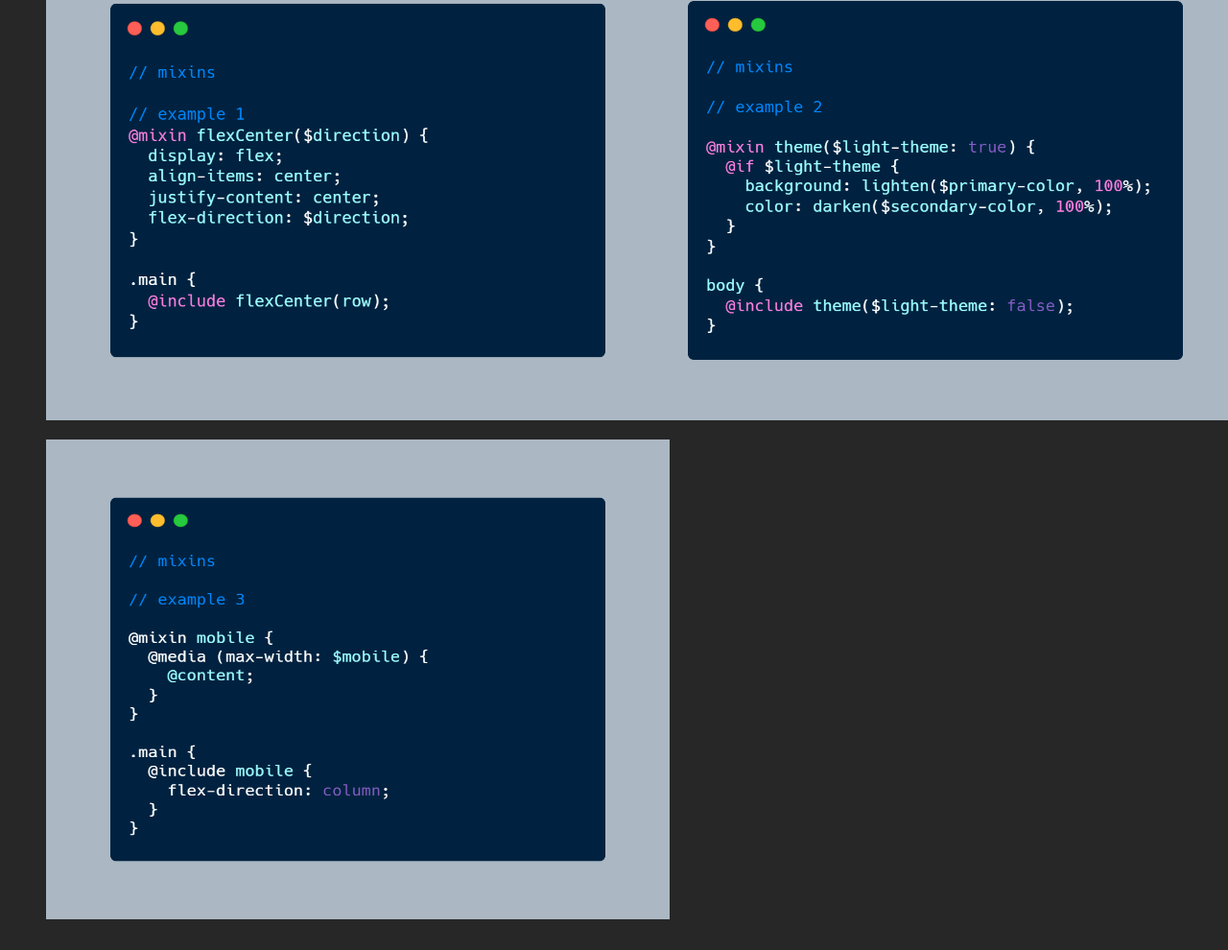
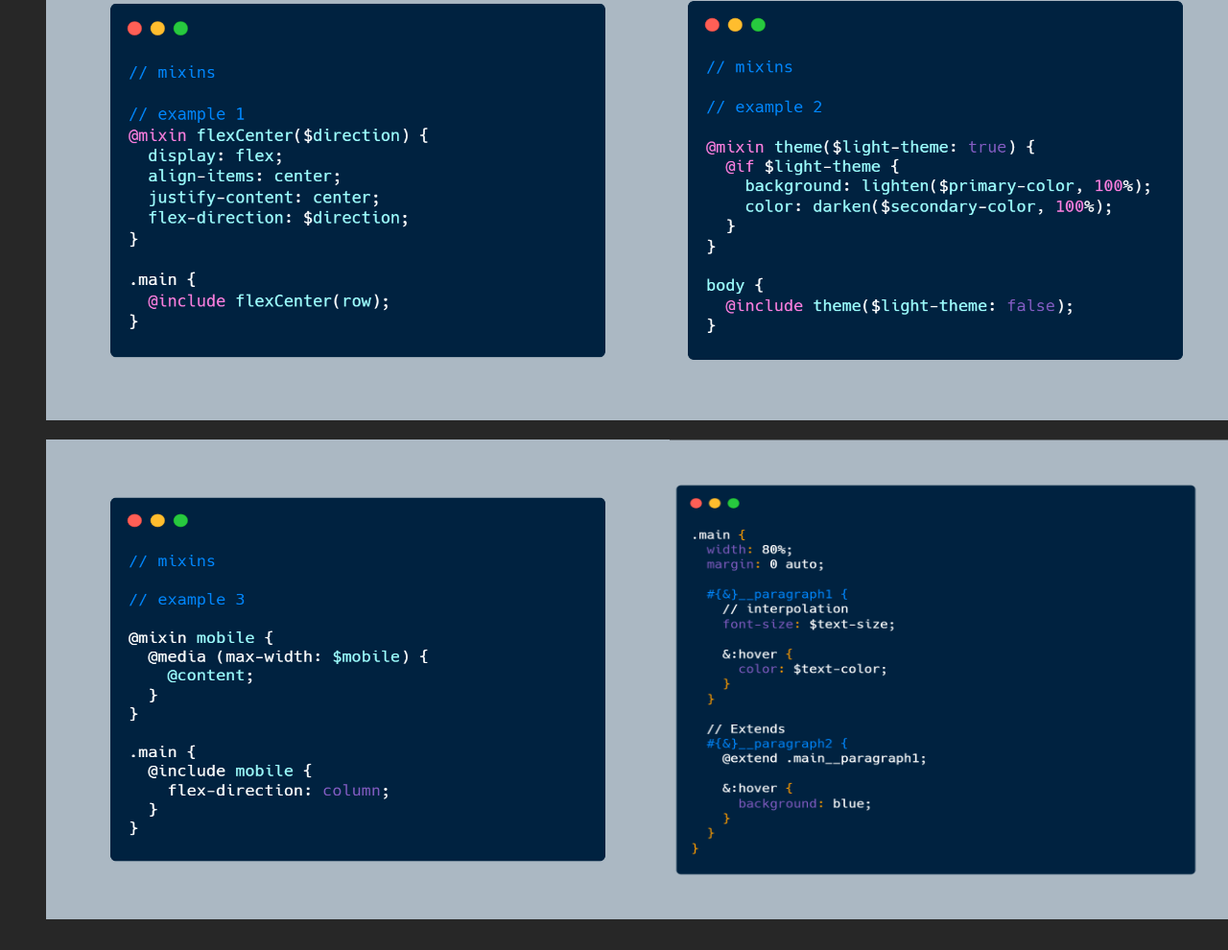
Before and after one commit to SaiPradeepti/portfolio-sass, a plain HTML site: page SCSS Tutorial/index.html in a window 1280 px wide. Shown: the part 1189-2179 px from the top of the page at 96% size. Drawn offline with Linux system fonts and the light colour scheme.

Commit message:
README.md

```diff
--- a/SCSS Tutorial/index.html
+++ b/SCSS Tutorial/index.html
@@ -17,6 +17,7 @@
         <img src="./img/carbon5.png" alt="" class="container__img">
         <img src="./img/carbon6.png" alt="" class="container__img">
         <img src="./img/carbon7.png" alt="" class="container__img">
+        <img src="./img/carbon8.png" alt="" class="container__img">
     </div>
 </body>
 </html>
```
Also changed, not shown: 1 other file.
